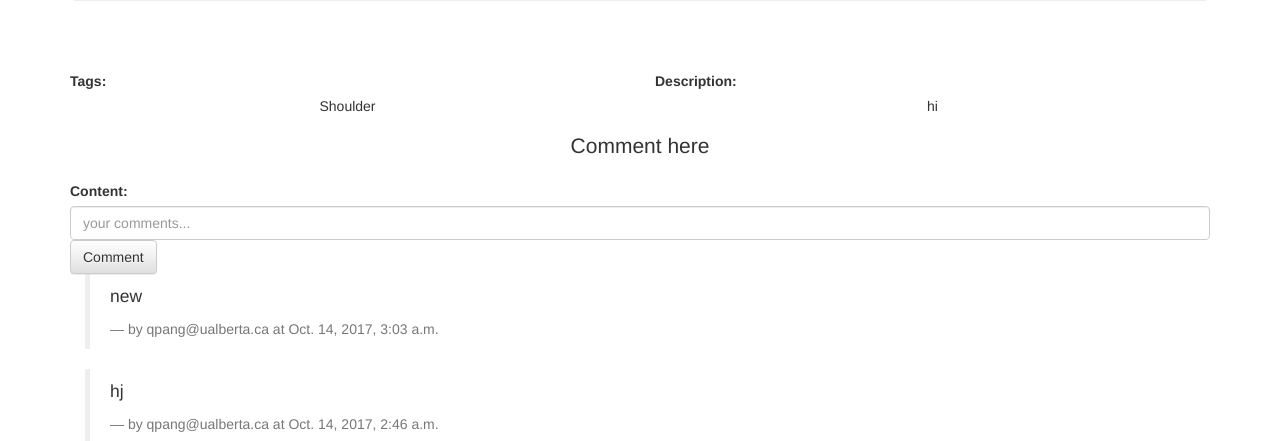
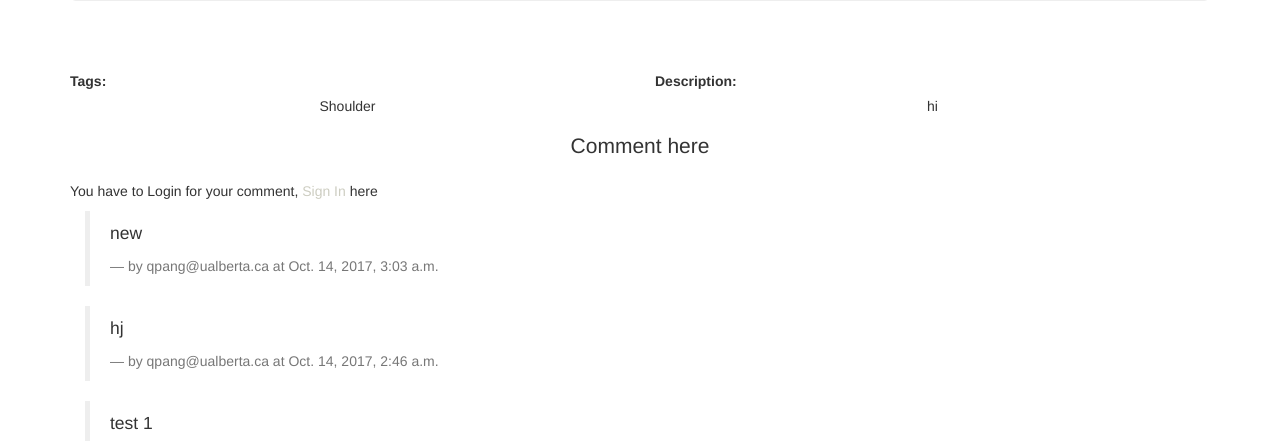
Before and after one commit to LuBrian/VirtualGym, a Django app: page /1/ in a window 1280 px wide. Shown: the part 686-1127 px from the top of the page. Run offline with Django 3.2, Linux system fonts and the light colour scheme; data comes from the database, SQL or seed files in the repository; both versions use the stored data as it was after the commit; some libraries are stand-ins or nearby versions.

Commit message:
fix bug for post question and comments, now only login user can do it

```diff
--- a/VirtualGym_WebProject/src/templates/detail.html
+++ b/VirtualGym_WebProject/src/templates/detail.html
@@ -39,10 +39,16 @@
 
 <div class="">
   <p class="lead text-center">Comment here</p>
+  {% if user.is_authenticated  %}
   <form method="post">{% csrf_token %}
     {{comment_form}}
     <button type="submit" class="btn btn-default ">Comment</button>
   </form>
+  {% else %}
+    <div class="create_exercise_perm">
+      <p>You have to Login for your comment, <a href="{% url 'signIn' %}">Sign In</a> here</p>
+    </div>
+  {% endif  %}
 
   {% for comment in instance.comment_set.all%}
   <div class="container">
```
Also changed, not shown: VirtualGym_WebProject/src/templates/QA.html (+6 -1 lines), VirtualGym_WebProject/src/vg.db.
